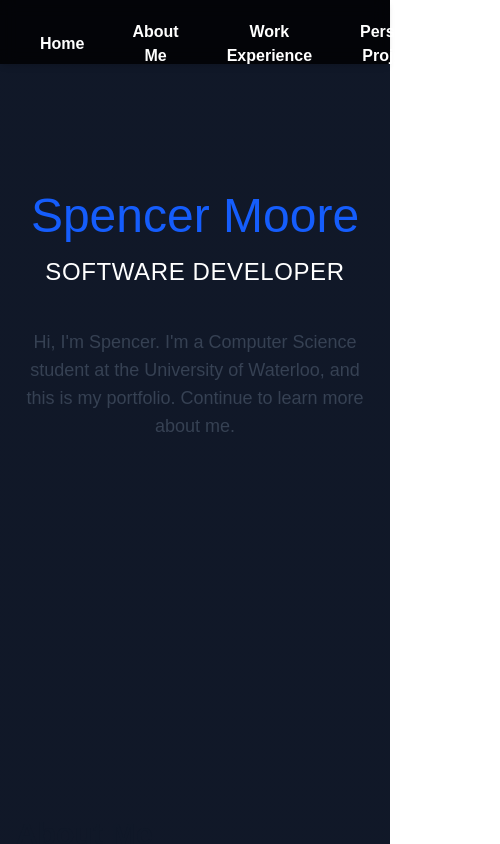
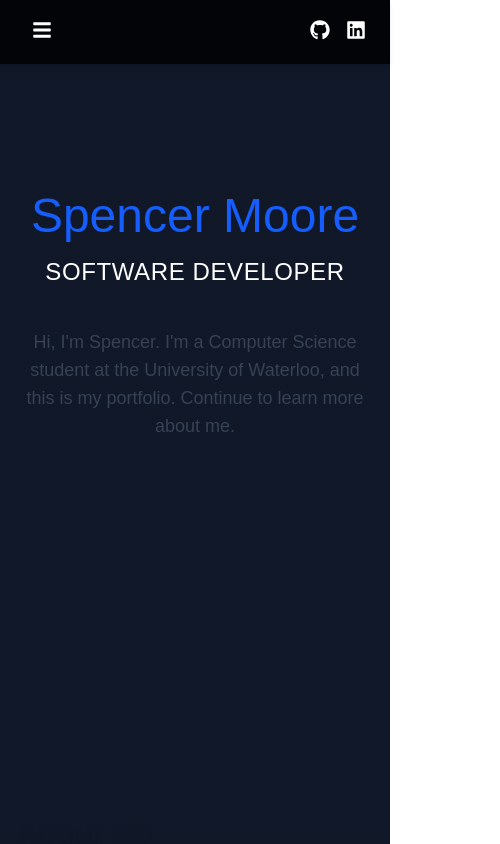
Before and after one commit to Specner-Moore/website, a Next.js app: page / in a window 390 px wide. Shown: the top 844 px of the page, 500 px wide, since content can reach past the window. Built offline with nearby package versions, Linux system fonts and the light colour scheme.

Commit message:
Added hamburger menu when screen is too small

```diff
--- a/src/components/NavBar.tsx
+++ b/src/components/NavBar.tsx
@@ -1,9 +1,12 @@
 "use client";
-import { FaGithub, FaLinkedin } from 'react-icons/fa';
+import { useState } from 'react';
+import { FaGithub, FaLinkedin, FaBars, FaTimes } from 'react-icons/fa';
 
 const NAVBAR_HEIGHT = 64; // px, adjust if your navbar height changes
 
 export default function NavBar() {
+  const [isMobileMenuOpen, setIsMobileMenuOpen] = useState(false);
+
   // Helper to scroll so the center of the section (including header) is centered in the viewport
   const scrollToSection = (id: string) => {
     const el = document.getElementById(id);
@@ -16,13 +19,19 @@ export default function NavBar() {
       const offset = sectionCenter - viewportCenter - NAVBAR_HEIGHT / 2;
       window.scrollTo({ top: offset, behavior: 'smooth' });
     }
+    // Close mobile menu after navigation
+    setIsMobileMenuOpen(false);
+  };
+
+  const toggleMobileMenu = () => {
+    setIsMobileMenuOpen(!isMobileMenuOpen);
   };
 
   return (
     <nav className="w-full bg-black/80 backdrop-blur sticky top-0 z-50 shadow-md" style={{ height: NAVBAR_HEIGHT }}>
       <div className="max-w-4xl mx-auto flex items-center justify-between px-6 py-3">
-        {/* Left: Navigation Buttons */}
-        <div className="flex items-center gap-4">
+        {/* Left: Navigation Buttons - Hidden on mobile */}
+        <div className="hidden md:flex items-center gap-4">
           <button
             className="text-white font-semibold px-4 py-2 rounded hover:bg-gray-800 transition"
             onClick={() => scrollToSection('home-section')}
@@ -48,6 +57,18 @@ export default function NavBar() {
             Personal Projects
           </button>
         </div>
+
+        {/* Mobile Hamburger Menu Button */}
+        <div className="md:hidden">
+          <button
+            onClick={toggleMobileMenu}
+            className="text-white p-2 hover:bg-gray-800 rounded transition"
+            aria-label="Toggle mobile menu"
+          >
+            {isMobileMenuOpen ? <FaTimes size={20} /> : <FaBars size={20} />}
+          </button>
+        </div>
+
         {/* Right: Social Links */}
         <div className="flex items-center gap-4">
           <a
@@ -70,6 +91,38 @@ export default function NavBar() {
           </a>
         </div>
       </div>
+
+      {/* Mobile Menu Overlay */}
+      {isMobileMenuOpen && (
+        <div className="md:hidden absolute top-full left-0 w-full bg-black/95 backdrop-blur shadow-lg">
+          <div className="flex flex-col items-center py-4">
+            <button
+              className="text-white font-semibold px-6 py-3 text-center hover:bg-gray-800 transition w-full"
+              onClick={() => scrollToSection('home-section')}
+            >
+              Home
+            </button>
+            <button
+              className="text-white font-semibold px-6 py-3 text-center hover:bg-gray-800 transition w-full"
+              onClick={() => scrollToSection('about-me-section')}
+            >
+              About Me
+            </button>
+            <button
+              className="text-white font-semibold px-6 py-3 text-center hover:bg-gray-800 transition w-full"
+              onClick={() => scrollToSection('work-experience-section')}
+            >
+              Work Experience
+            </button>
+            <button
+              className="text-white font-semibold px-6 py-3 text-center hover:bg-gray-800 transition w-full"
+              onClick={() => scrollToSection('projects-section')}
+            >
+              Personal Projects
+            </button>
+          </div>
+        </div>
+      )}
     </nav>
   );
 }
```
